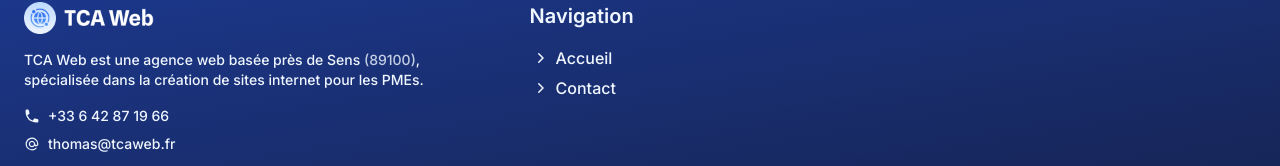
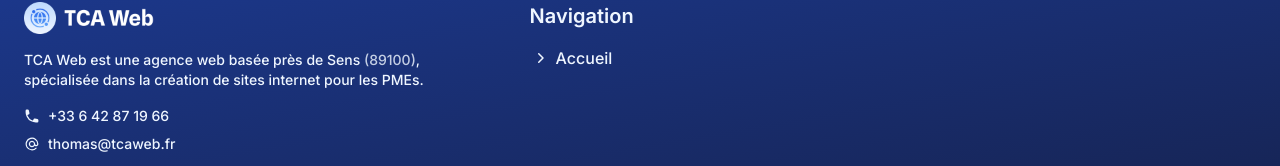
Before and after one commit to TotomInc/tcaweb, a Next.js app: page / in a window 1280 px wide. Shown: the part 5123-5289 px from the top of the page. Built offline with nearby package versions, Linux system fonts and the light colour scheme.

Commit message:
feat: remove contact page, redirect to anchor

```diff
--- a/app/contact/page.tsx
+++ /dev/null
@@ -1,11 +0,0 @@
-import type { Metadata } from "next";
-
-export const metadata: Metadata = {
-  title: "TCA Web | Contact",
-  description:
-    "Contactez l'agence TCA Web pour toute demande de devis ou pour plus d'informations sur nos services.",
-};
-
-export default async function Page() {
-  return null;
-}
--- a/components/sections/ContactUs.tsx
+++ b/components/sections/ContactUs.tsx
@@ -64,7 +64,7 @@ export function ContactUs() {
   };
 
   return (
-    <section className="relative text-black">
+    <section id="contact" className="relative text-black">
       <div className="relative mx-auto max-w-7xl px-6 pt-24 pb-16 lg:pt-16">
         <div className="mx-auto mb-8 flex max-w-lg flex-col items-center">
           <Badge>Un projet ?</Badge>
--- a/components/sections/Footer.tsx
+++ b/components/sections/Footer.tsx
@@ -3,10 +3,7 @@ import Link from "next/link";
 
 import { Logo } from "@/components/ui/Logo";
 
-const LINKS = [
-  { label: "Accueil", href: "/" },
-  { label: "Contact", href: "/contact" },
-];
+const LINKS = [{ label: "Accueil", href: "/" }];
 
 export function Footer() {
   return (
--- a/components/sections/Header.tsx
+++ b/components/sections/Header.tsx
@@ -8,7 +8,7 @@ import { Drawer } from "vaul";
 
 import { Logo } from "@/components/ui/Logo";
 
-const links = [{ href: "/contact", label: "Contact" }];
+const links = [{ href: "#contact", label: "Contact" }];
 
 export function Header() {
   const headerRef = useRef<HTMLHeadElement | null>(null);
--- a/components/ui/ContactCta.tsx
+++ b/components/ui/ContactCta.tsx
@@ -10,7 +10,7 @@ export function ContactCta({ className, ...props }: Props) {
   return (
     <Link
       {...props}
-      href="/contact"
+      href="#contact"
       className={twMerge(
         "group text-primary font-heading relative flex items-center gap-2.5 rounded-full border border-blue-700 bg-white px-7 py-3 text-base font-semibold tracking-tight shadow-md inset-shadow-sm inset-shadow-blue-800/60 transition-all duration-150 ease-out hover:ring-2 hover:ring-blue-500/75 focus:ring-2 focus:ring-blue-600/75 focus:outline-none",
         className,
```
